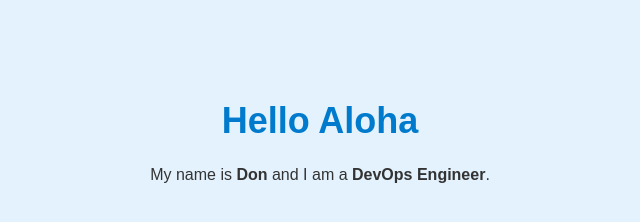
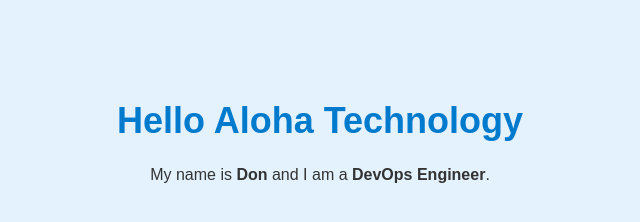
Before and after one commit to Ganesh491989/rolebase-ec2, a plain HTML site: page index.html in a window 1280 px wide. Shown: the whole page, without its empty margins (320-960 px from the left). Drawn offline with Linux system fonts and the light colour scheme.

Commit message:
role base testing2

```diff
--- a/index.html
+++ b/index.html
@@ -17,7 +17,7 @@
   </style>
 </head>
 <body>
-  <h1>Hello Aloha</h1>
+  <h1>Hello Aloha Technology</h1>
   <p>My name is <strong>Don</strong> and I am a <strong>DevOps Engineer</strong>.</p>
 </body>
 </html>
```
